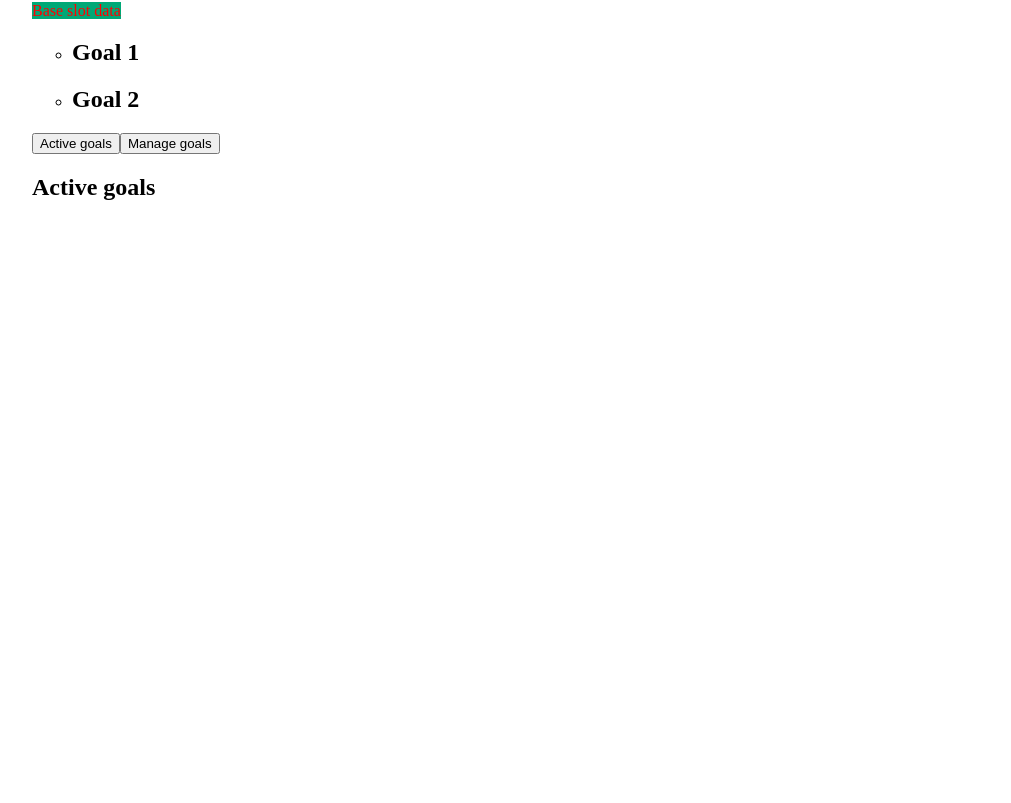
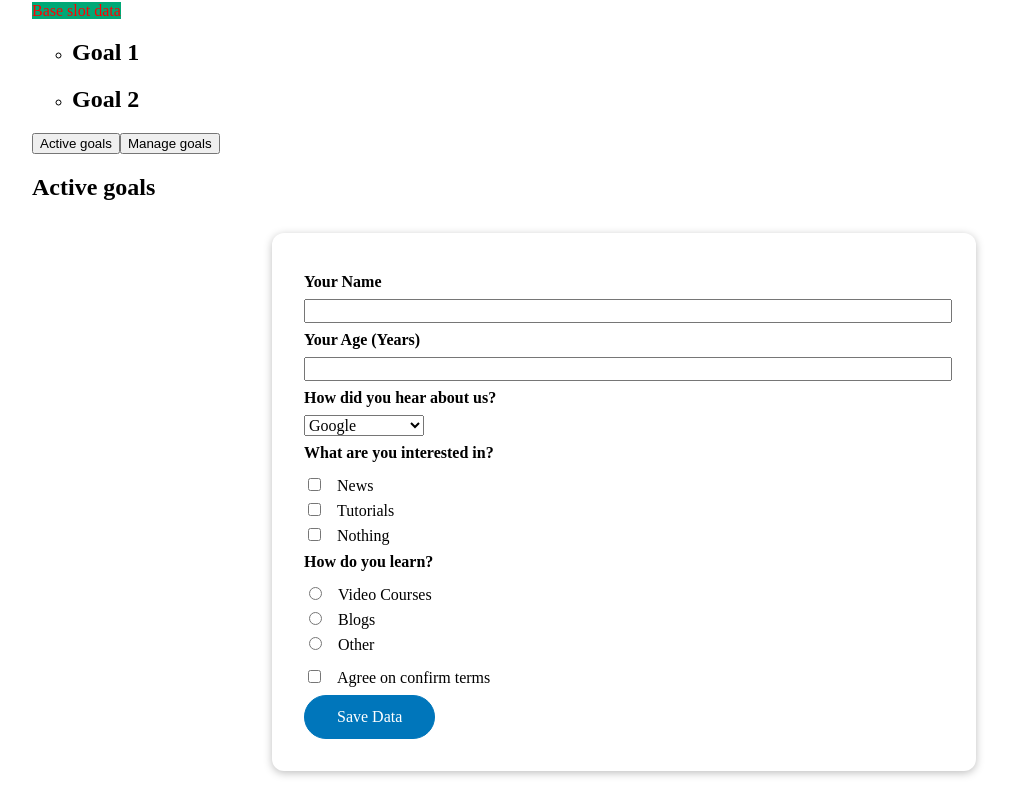
Before and after one commit to abahrisd/vue-mastery, a Vue app: page / in a window 1280 px wide. Shown: the part 457-1260 px from the top of the page, without its empty margins (16-1027 px from the left). Before the commit the page ends 800 px from the top, so only its background shows below. Built offline with nearby package versions, Linux system fonts and the light colour scheme.

Commit message:
work with forms

```diff
--- a/src/App.vue
+++ b/src/App.vue
@@ -2,12 +2,14 @@
   import MyGoals from "@/components/MyGoals.vue";
   import ActiveGoals from "@/components/ActiveGoals.vue";
   import ManageGoals from "@/components/ManageGoals.vue";
+  import TheForm from "@/components/form/TheForm.vue";
 
   export default {
     components: {
       MyGoals,
       ActiveGoals,
-      ManageGoals
+      ManageGoals,
+      TheForm,
     },
     data() {
       return {
@@ -91,6 +93,9 @@
       </keep-alive>
     </ul>
   </section>
+
+  <the-form/>
+
 </template>
 
 <style scoped>
--- /dev/null
+++ b/src/components/form/TheForm.vue
@@ -0,0 +1,155 @@
+<script scoped>
+
+export default {
+  data() {
+    return {
+      userName: '',
+      userAge: null,
+      interest: [],
+      how: null,
+      confirm: false,
+      referrer: 'google',
+    }
+  },
+  methods: {
+    submitForm() {
+      console.log('userName',this.userName);
+      this.userName = '';
+      console.log('userAge',this.userAge);
+      console.log('value',this.$refs.ageInput.value);
+      console.log(31)
+      this.userAge = null;
+      console.log('ref',this.referrer);
+      this.referrer = 'google';
+      console.log('interest',this.interest);
+      console.log('how',this.how);
+      this.interest = null;
+      this.how = null;
+      console.log('confirm',this.confirm);
+      this.confirm = false;
+    }
+  }
+}
+</script>
+
+<template>
+  <form @submit.prevent="submitForm">
+    <div class="form-control">
+      <label for="user-name">Your Name</label>
+      <input id="user-name" name="user-name" type="text" v-model="userName" />
+    </div>
+    <div class="form-control">
+      <label for="age">Your Age (Years)</label>
+      <input id="age" name="age" type="number" v-model="userAge" ref="ageInput" />
+    </div>
+    <div class="form-control">
+      <label for="referrer">How did you hear about us?</label>
+      <select id="referrer" name="referrer" v-model="referrer">
+        <option value="google">Google</option>
+        <option value="wom">Word of mouth</option>
+        <option value="newspaper">Newspaper</option>
+      </select>
+    </div>
+    <div class="form-control">
+      <h2>What are you interested in?</h2>
+      <div>
+        <input id="interest-news" name="interest" type="checkbox" value="news" v-model="interest" />
+        <label for="interest-news">News</label>
+      </div>
+      <div>
+        <input id="interest-tutorials" name="interest" type="checkbox" value="tutorials" v-model="interest" />
+        <label for="interest-tutorials">Tutorials</label>
+      </div>
+      <div>
+        <input id="interest-nothing" name="interest" type="checkbox" value="nothing" v-model="interest" />
+        <label for="interest-nothing">Nothing</label>
+      </div>
+    </div>
+    <div class="form-control">
+      <h2>How do you learn?</h2>
+      <div>
+        <input id="how-video" name="how" type="radio" value="video" v-model="how" />
+        <label for="how-video">Video Courses</label>
+      </div>
+      <div>
+        <input id="how-blogs" name="how" type="radio" value="blogs" v-model="how" />
+        <label for="how-blogs">Blogs</label>
+      </div>
+      <div>
+        <input id="how-other" name="how" type="radio" value="other" v-model="how" />
+        <label for="how-other">Other</label>
+      </div>
+    </div>
+    <div class="form-control">
+      <input type="checkbox" id="confirm-terms" name="confirm-terms" v-model="confirm" />
+      <label for="confirm-terms">Agree on confirm terms</label>
+    </div>
+    <div>
+      <button>Save Data</button>
+    </div>
+  </form>
+</template>
+
+<style scoped>
+form {
+  margin: 2rem auto;
+  max-width: 40rem;
+  border-radius: 12px;
+  box-shadow: 0 2px 8px rgba(0, 0, 0, 0.26);
+  padding: 2rem;
+  background-color: #ffffff;
+}
+
+.form-control {
+  margin: 0.5rem 0;
+}
+
+label {
+  font-weight: bold;
+}
+
+h2 {
+  font-size: 1rem;
+  margin: 0.5rem 0;
+}
+
+input,
+select {
+  display: block;
+  width: 100%;
+  font: inherit;
+  margin-top: 0.5rem;
+}
+
+select {
+  width: auto;
+}
+
+input[type='checkbox'],
+input[type='radio'] {
+  display: inline-block;
+  width: auto;
+  margin-right: 1rem;
+}
+
+input[type='checkbox'] + label,
+input[type='radio'] + label {
+  font-weight: normal;
+}
+
+button {
+  font: inherit;
+  border: 1px solid #0076bb;
+  background-color: #0076bb;
+  color: white;
+  cursor: pointer;
+  padding: 0.75rem 2rem;
+  border-radius: 30px;
+}
+
+button:hover,
+button:active {
+  border-color: #002350;
+  background-color: #002350;
+}
+</style>
```
